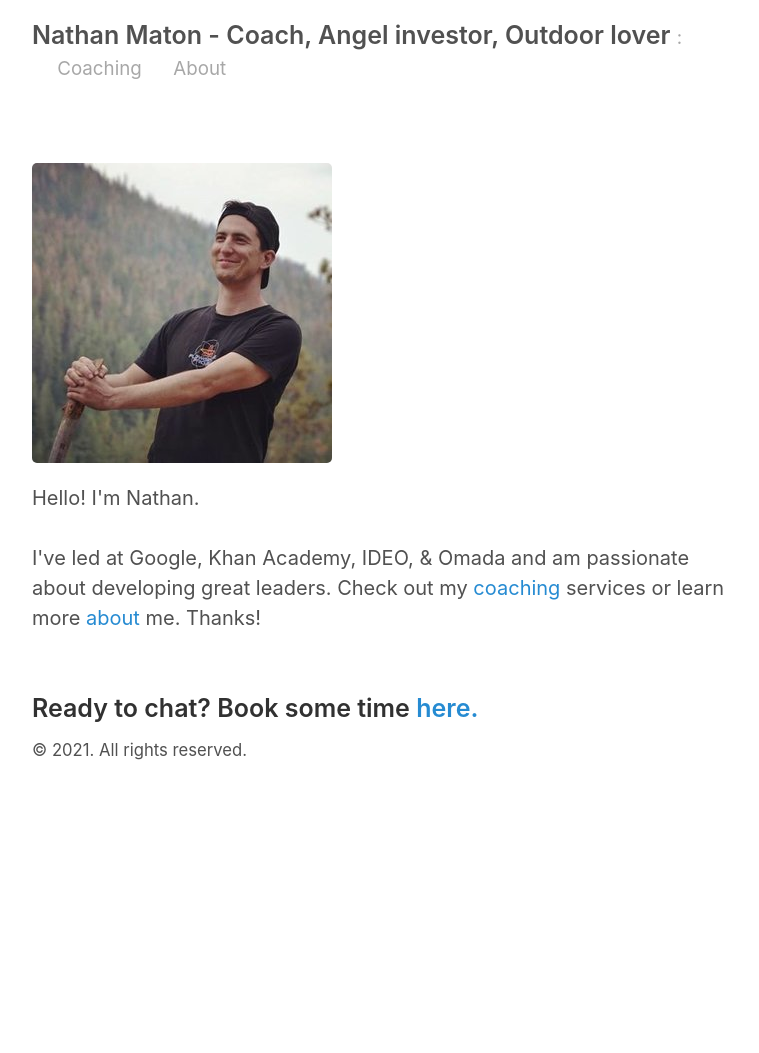
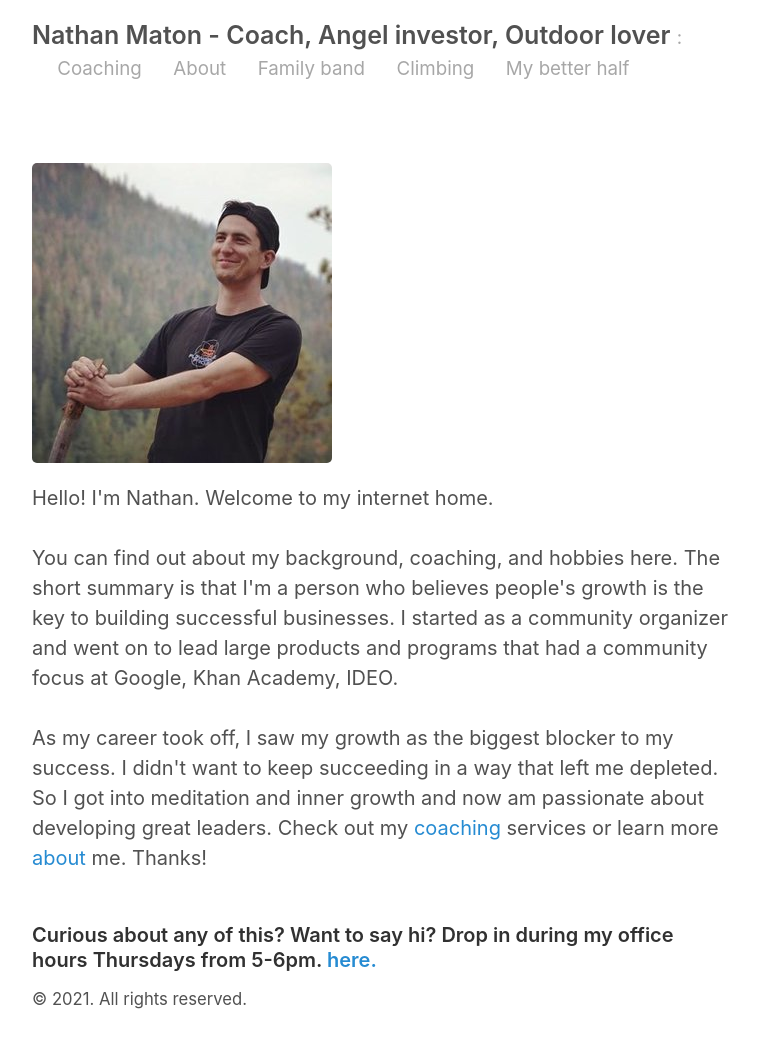
Before and after one commit to NathanMaton/nathanmaton.github.io, a Jekyll site: the page built from index.html, in a window 1280 px wide. Shown: the whole page, without its empty margins (258-1017 px from the left). Built offline with Jekyll 4.4.1, drawn with Linux system fonts in a browser that asks for light colours; the list of posts is cut into pages by our own code; before the commit the page ends 900 px from its top, so only the background shows below that.

```diff
--- a/_config.yml
+++ b/_config.yml
@@ -35,6 +35,9 @@ gems:
 pages_list:
   Coaching: '/coaching'
   About: '/about'
+  Family band: '/familyband'
+  Climbing: '/climbing'
+  My better half: '/jane'
   # Portfolio: '/portfolio'
   # Archive: '/archive'
   # Feed: '/index.html'
--- a/index.html
+++ b/index.html
@@ -3,20 +3,18 @@ layout: default
 title: Home
 ---
 <img src="/images/nathanm.jpg" alt="Photo of me.">
-Hello! I'm Nathan.
+Hello! I'm Nathan. Welcome to my internet home.
 
 <br><br>
-I've led at Google, Khan Academy, IDEO, & Omada and am passionate about developing great leaders.
+You can find out about my background, coaching, and hobbies here. The short summary is that I'm a person
+who believes people's growth is the key to building successful businesses. I started as a community organizer
+and went on to lead large products and programs that had a community focus at Google, Khan Academy, IDEO.
+
+<br><br>
+As my career took off, I saw my growth as the biggest blocker to my success. I didn't want to keep succeeding
+in a way that left me depleted. So I got into meditation and inner growth and now am passionate about developing great leaders.
 Check out my <a href="/coaching">coaching</a> services or learn more <a href="/about">about</a> me. Thanks!
 
 <br><br>
-<h3>Ready to chat? Book some time <a href="https://nathanmaton.youcanbook.me/">here.</a></h3>
-<!--
-Portfolio:
-
-<ul>
-{% for post in site.posts %}
-  <li><a href="{{ post.url }}">{{ post.title }}</a></li>
-{% endfor %}
-</ul>
--->
+<h4> Curious about any of this? Want to say hi? Drop in during my office hours Thursdays from 5-6pm.
+    <a href="https://nathanmaton.youcanbook.me/">here.</a></h4>
```
Also changed, not shown: climbing.md (added, +17 -0 lines), familyband.md (added, +14 -0 lines), jane.md (added, +10 -0 lines), 2 other files.
